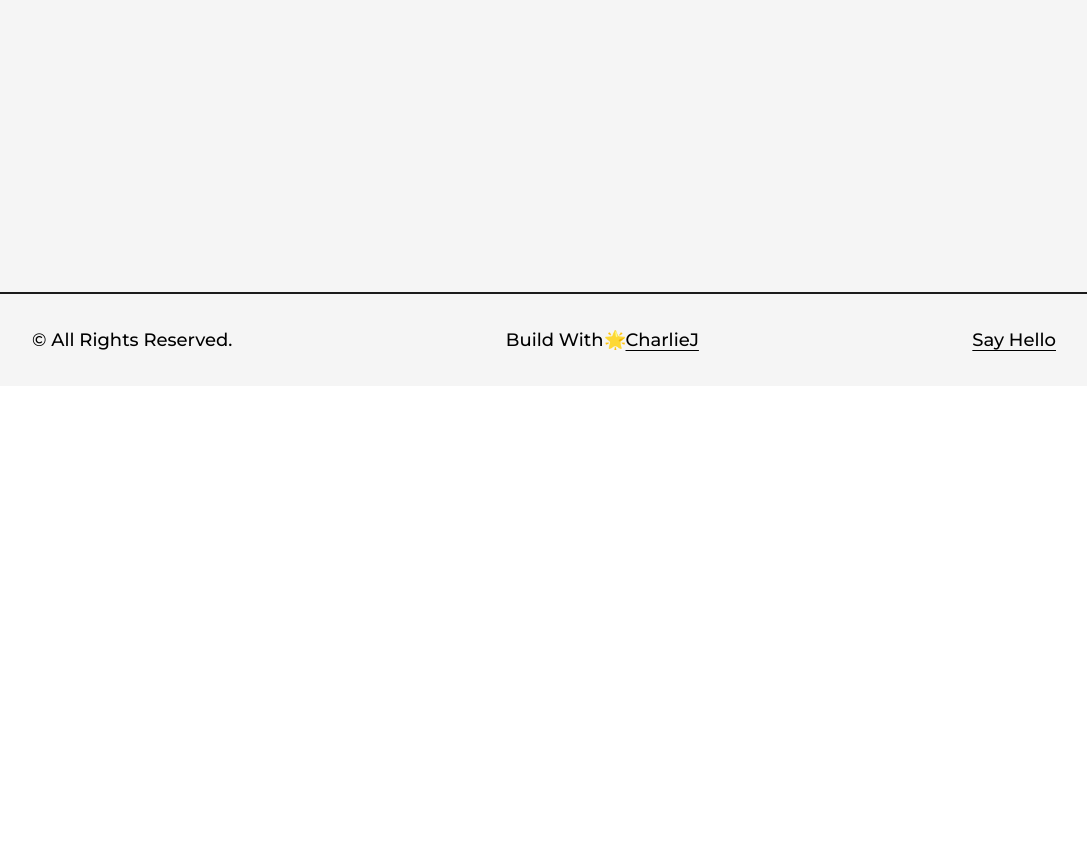
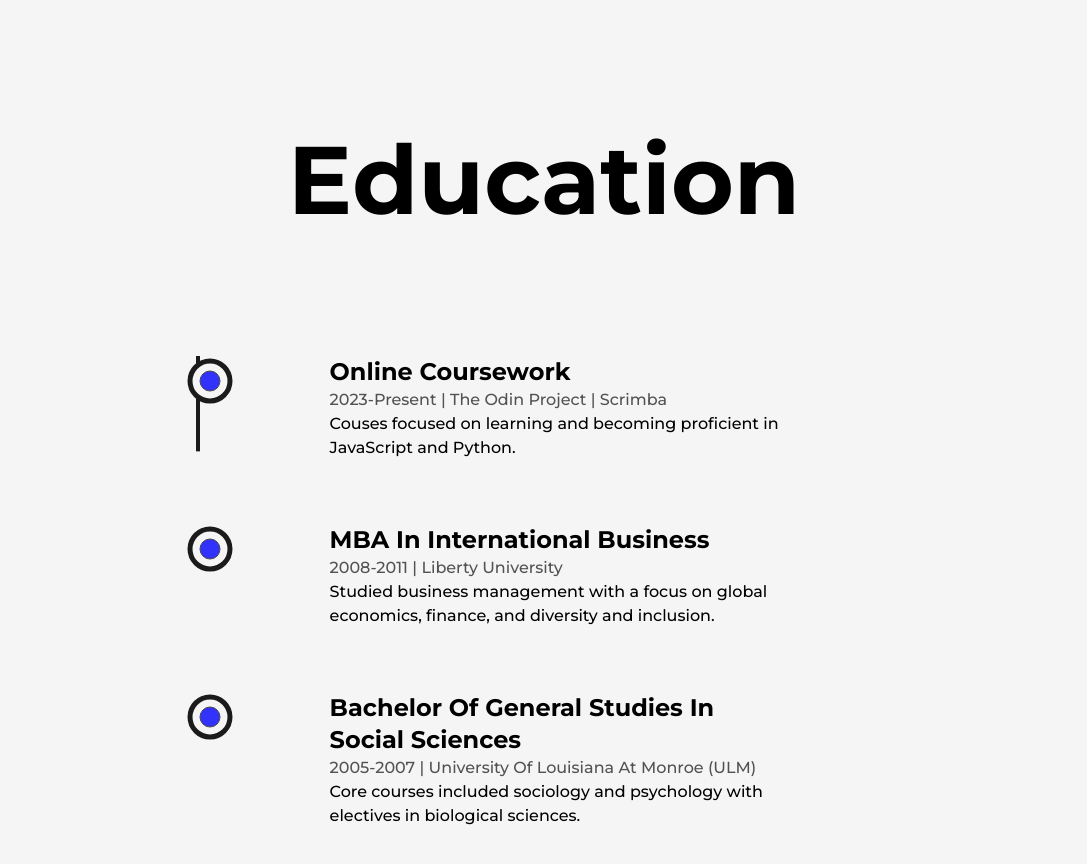
Before and after one commit to SupaMega24/nextjs-portfolio, a Next.js app in the folder code/: page /about in a window 1280 px wide. Shown: the part 3160-4024 px from the top of the page, without its empty margins (96-1183 px from the left). Before the commit the page ends 3546 px from the top, so only its background shows below. Built offline with nearby package versions, Linux system fonts and the light colour scheme.

Commit message:
Create icon animations for lines and circles; update about page

```diff
--- /dev/null
+++ b/code/src/components/LiIcon.js
@@ -0,0 +1,26 @@
+import React from 'react'
+import { motion, useScroll } from 'framer-motion'
+
+const LiIcon = ({ reference }) => {
+    const { scrollYProgress } = useScroll(
+        {
+            target: reference,
+            offset: ["center end", "center center"]
+        }
+    )
+    return (
+        <figure className='absolute left-0 stroke-dark'>
+            <svg className='-rotate-90' width="75" height="75" viewbox="0 0 100 100">
+                <circle cx="50" cy="50" r="20" className='stroke-primary stroke-1 fill-none' />
+                <motion.circle cx="50" cy="50" r="20" className=' stroke-[5px] fill-light'
+                    style={{
+                        pathLength: scrollYProgress
+                    }}
+                />
+                <circle cx="50" cy="50" r="10" className='animate-pulse stroke-1 fill-blue' />
+            </svg>
+        </figure>
+    )
+}
+
+export default LiIcon
--- a/code/src/pages/about.js
+++ b/code/src/pages/about.js
@@ -6,6 +6,7 @@ import Image from 'next/image'
 import profilePic from "../../public/images/profile/profilepic.jpeg"
 import Skills from '@/components/Skills'
 import Experience from '@/components/Experience'
+import Education from '@/components/Education'
 
 const about = () => {
     return (
@@ -70,6 +71,7 @@ const about = () => {
                     <div>
                         <Skills />
                         <Experience />
+                        <Education />
                     </div>
                 </Layout>
             </main>
```
